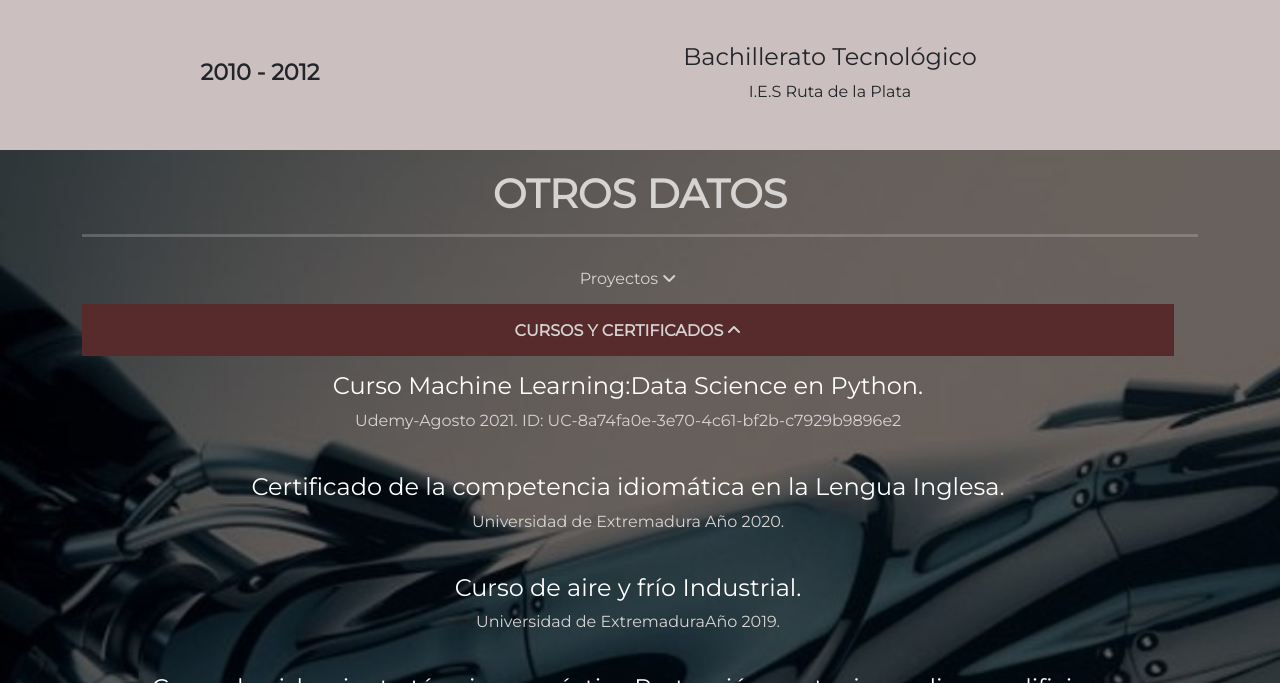
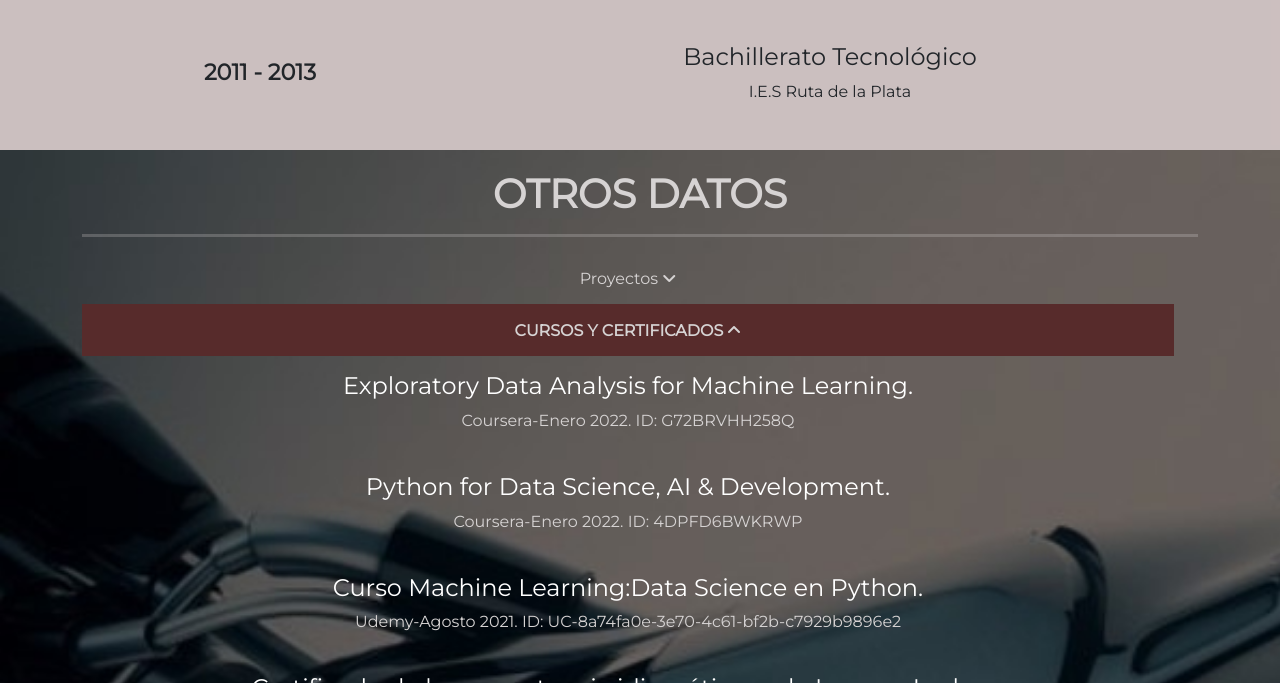
Before and after one commit to afg199/website, a plain HTML site: page index.html in a window 1280 px wide. Both pictures are taken after a click on the button "Cursos y certificados". Shown: the part 1380-2063 px from the top of the page. Drawn offline with nearby package versions, Linux system fonts and the light colour scheme.

Commit message:
Update index.html

```diff
--- a/index.html
+++ b/index.html
@@ -106,7 +106,7 @@
               <br>
               <div class="row">
                 <div class="col-sm-12 col-md-4 align-self-center order-1 order-md-12">
-                  <p class="data_date">2012-2019</p>
+                  <p class="data_date">2013-2019</p>
                 </div>
                 <div class="col-sm-12 col-md-8 align-self-center order-12 order-md-1">
                   <h4>Grado en Ingeniería Electrónica y Automática (Rama Industrial).</h4>
@@ -127,7 +127,7 @@
               <br>
               <div class="row">
                 <div class="col-sm-12 col-md-4 align-self-center order-1 order-md-12">
-                  <p class="data_date">2010 - 2012</p>
+                  <p class="data_date">2011 - 2013</p>
                 </div>
                 <div class="col-sm-12 col-md-8 align-self-center order-12 order-md-1">
                   <h4>Bachillerato Tecnológico</h4>
@@ -170,6 +170,12 @@
                       <div class="accordion-body">
                         <div class="row">
                           <div class="col-sm-12">
+			    <h4><a class="p_nodecoration" href="https://www.coursera.org/account/accomplishments/certificate/G72BRVHH258Q">Exploratory Data Analysis for Machine Learning.</a></h4>
+                            <p>Coursera-Enero 2022. ID: G72BRVHH258Q</p>
+                            <br>
+                            <h4><a class="p_nodecoration" href="https://www.coursera.org/account/accomplishments/certificate/4DPFD6BWKRWP">Python for Data Science, AI & Development.</a></h4>
+                            <p>Coursera-Enero 2022. ID: 4DPFD6BWKRWP</p>
+                            <br>
                             <h4><a class="p_nodecoration" href="https://www.udemy.com/certificate/UC-8a74fa0e-3e70-4c61-bf2b-c7929b9896e2/?utm_source=sendgrid.com&utm_medium=email&utm_campaign=email">Curso Machine Learning:Data Science en Python.</a></h4>
                             <p>Udemy-Agosto 2021. ID: UC-8a74fa0e-3e70-4c61-bf2b-c7929b9896e2</p>
                             <br>
```
